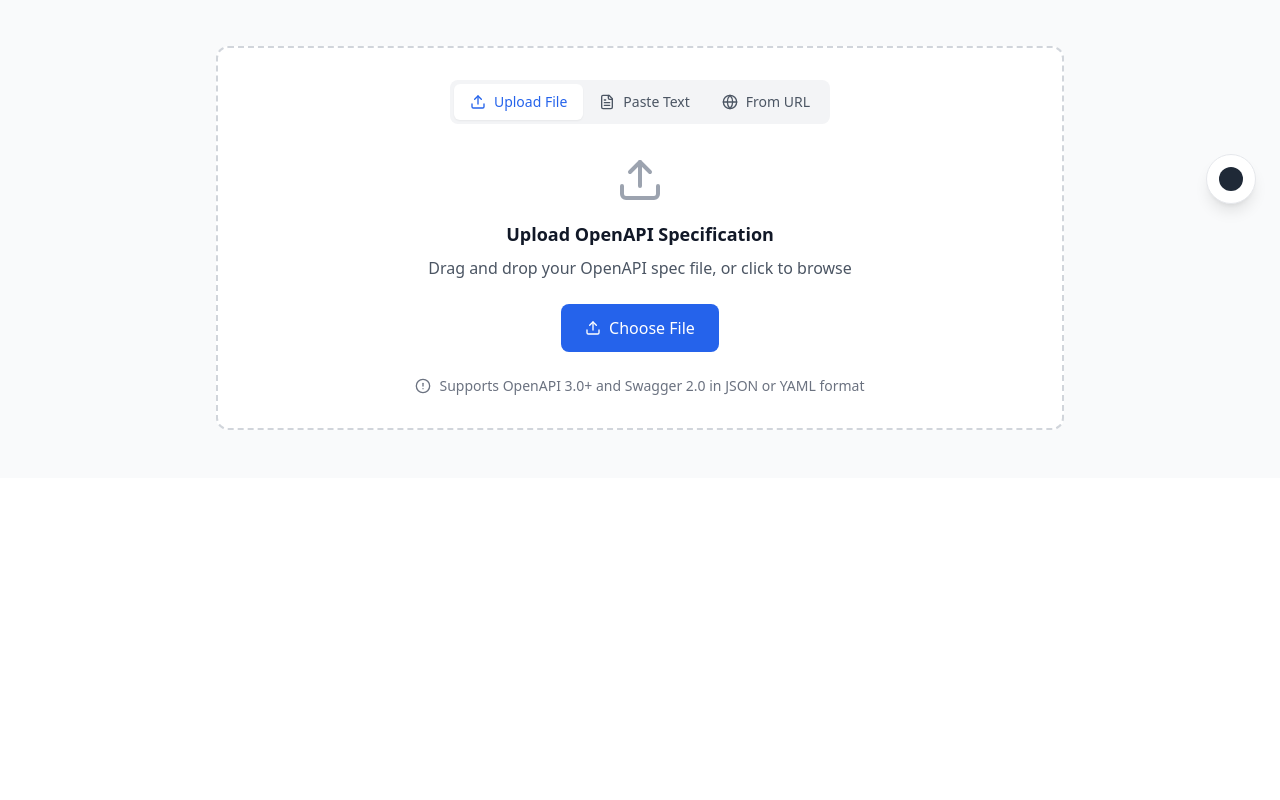
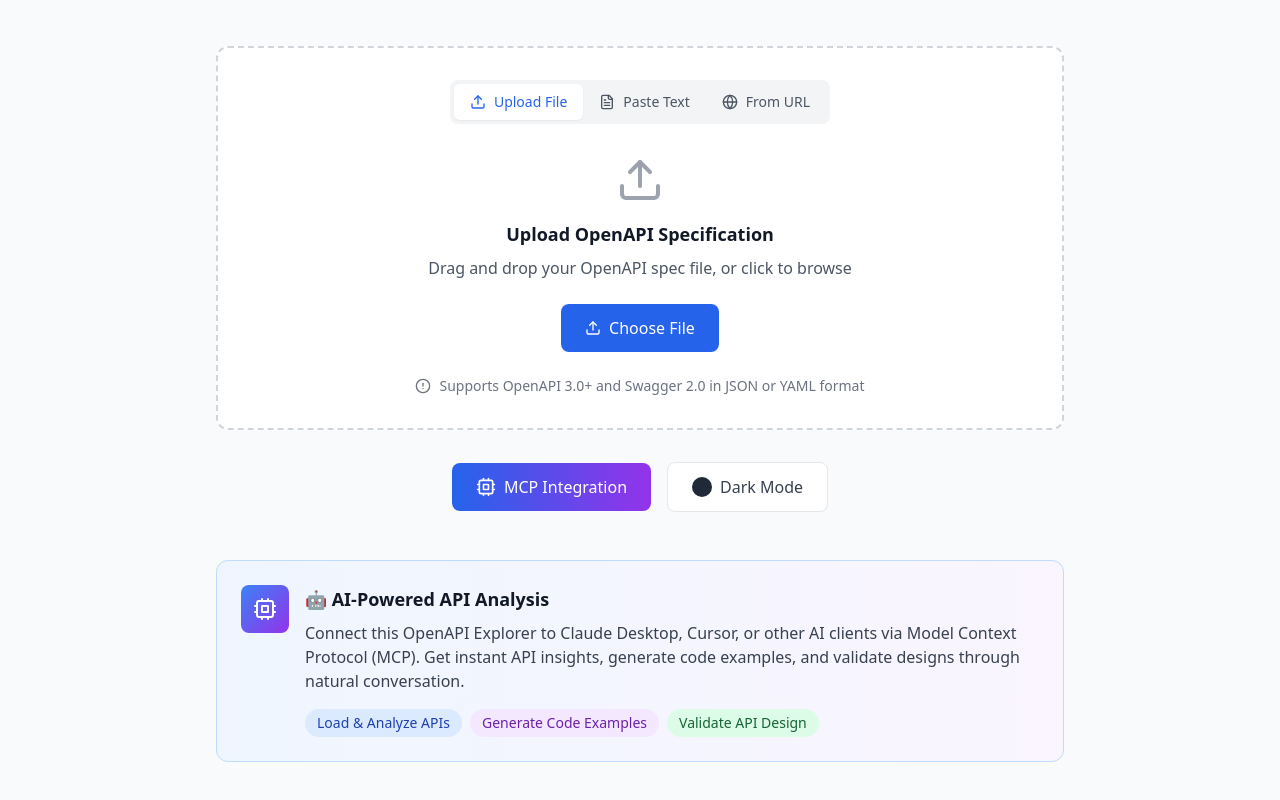
Before and after one commit to RyanCardin15/OpenAPI-Spec-Master, a React (Vite) app: page / in a window 1280 px wide. Shown: the part 572-1372 px from the top of the page. Before the commit the page ends 1050 px from the top, so only its background shows below. Built offline with nearby package versions, Linux system fonts and the light colour scheme.

Commit message:
Add MCP button to landing page

```diff
--- a/src/App.tsx
+++ b/src/App.tsx
@@ -13,7 +13,7 @@ import { generateAnalytics } from './utils/analytics';
 import { useLocalStorage } from './hooks/useLocalStorage';
 import { useAdvancedSearch } from './hooks/useAdvancedSearch';
 import { OpenAPISpec, EndpointData, FilterState, GroupingState, ViewState } from './types/openapi';
-import { AlertCircle, Loader2, Zap, FileText, Search, BarChart3, ChevronDown, ChevronRight } from 'lucide-react';
+import { AlertCircle, Loader2, Zap, FileText, Search, BarChart3, ChevronDown, ChevronRight, Cpu } from 'lucide-react';
 
 function App() {
   const [spec, setSpec] = useState<OpenAPISpec | null>(null);
@@ -261,20 +261,69 @@ function App() {
             </div>
           )}
 
-          {/* Theme Toggle */}
-          <div className="fixed bottom-6 right-6">
+          {/* Action Buttons */}
+          <div className="mt-8 flex flex-col sm:flex-row items-center justify-center gap-4">
+            <button
+              onClick={() => setIsMCPOpen(true)}
+              className="flex items-center gap-2 px-6 py-3 bg-gradient-to-r from-blue-600 to-purple-600 hover:from-blue-700 hover:to-purple-700 text-white rounded-lg transition-colors font-medium"
+            >
+              <Cpu className="h-5 w-5" />
+              MCP Integration
+            </button>
+
             <button
               onClick={() => setIsDarkMode(!isDarkMode)}
-              className="p-3 bg-white dark:bg-gray-800 border border-gray-200 dark:border-gray-700 rounded-full shadow-lg hover:shadow-xl transition-all"
+              className="flex items-center gap-2 px-6 py-3 bg-white dark:bg-gray-800 border border-gray-200 dark:border-gray-700 text-gray-700 dark:text-gray-300 rounded-lg hover:bg-gray-50 dark:hover:bg-gray-700 transition-colors"
             >
               {isDarkMode ? (
-                <div className="h-6 w-6 bg-yellow-400 rounded-full" />
+                <>
+                  <div className="h-5 w-5 bg-yellow-400 rounded-full" />
+                  Light Mode
+                </>
               ) : (
-                <div className="h-6 w-6 bg-gray-800 rounded-full" />
+                <>
+                  <div className="h-5 w-5 bg-gray-800 rounded-full" />
+                  Dark Mode
+                </>
               )}
             </button>
           </div>
+
+          {/* MCP Feature Highlight */}
+          <div className="mt-12 bg-gradient-to-r from-blue-50 to-purple-50 dark:from-blue-900/20 dark:to-purple-900/20 border border-blue-200 dark:border-blue-800 rounded-xl p-6">
+            <div className="flex items-start gap-4">
+              <div className="p-3 bg-gradient-to-br from-blue-500 to-purple-600 rounded-lg">
+                <Cpu className="h-6 w-6 text-white" />
+              </div>
+              <div>
+                <h3 className="text-lg font-semibold text-gray-900 dark:text-white mb-2">
+                  🤖 AI-Powered API Analysis
+                </h3>
+                <p className="text-gray-700 dark:text-gray-300 mb-4">
+                  Connect this OpenAPI Explorer to Claude Desktop, Cursor, or other AI clients via Model Context Protocol (MCP).
+                  Get instant API insights, generate code examples, and validate designs through natural conversation.
+                </p>
+                <div className="flex flex-wrap gap-2">
+                  <span className="px-3 py-1 bg-blue-100 dark:bg-blue-900 text-blue-800 dark:text-blue-200 text-sm rounded-full">
+                    Load & Analyze APIs
+                  </span>
+                  <span className="px-3 py-1 bg-purple-100 dark:bg-purple-900 text-purple-800 dark:text-purple-200 text-sm rounded-full">
+                    Generate Code Examples
+                  </span>
+                  <span className="px-3 py-1 bg-green-100 dark:bg-green-900 text-green-800 dark:text-green-200 text-sm rounded-full">
+                    Validate API Design
+                  </span>
+                </div>
+              </div>
+            </div>
+          </div>
         </div>
+
+        {/* MCP Instructions Modal */}
+        <MCPInstructions
+          isOpen={isMCPOpen}
+          onClose={() => setIsMCPOpen(false)}
+        />
       </div>
     );
   }
```
